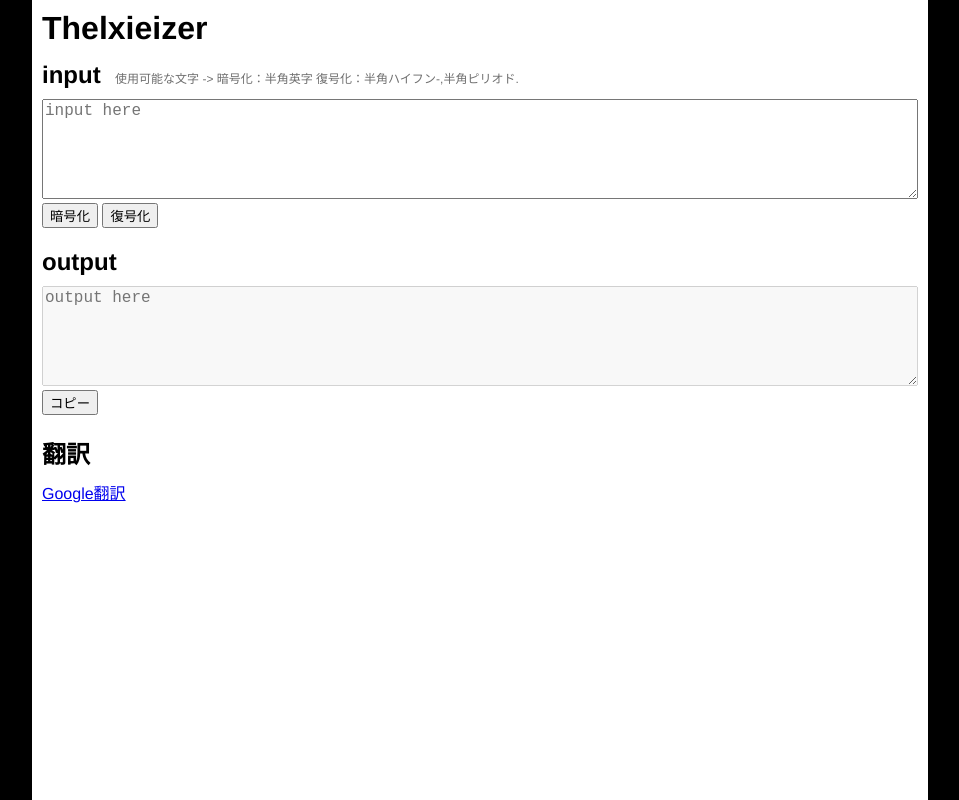
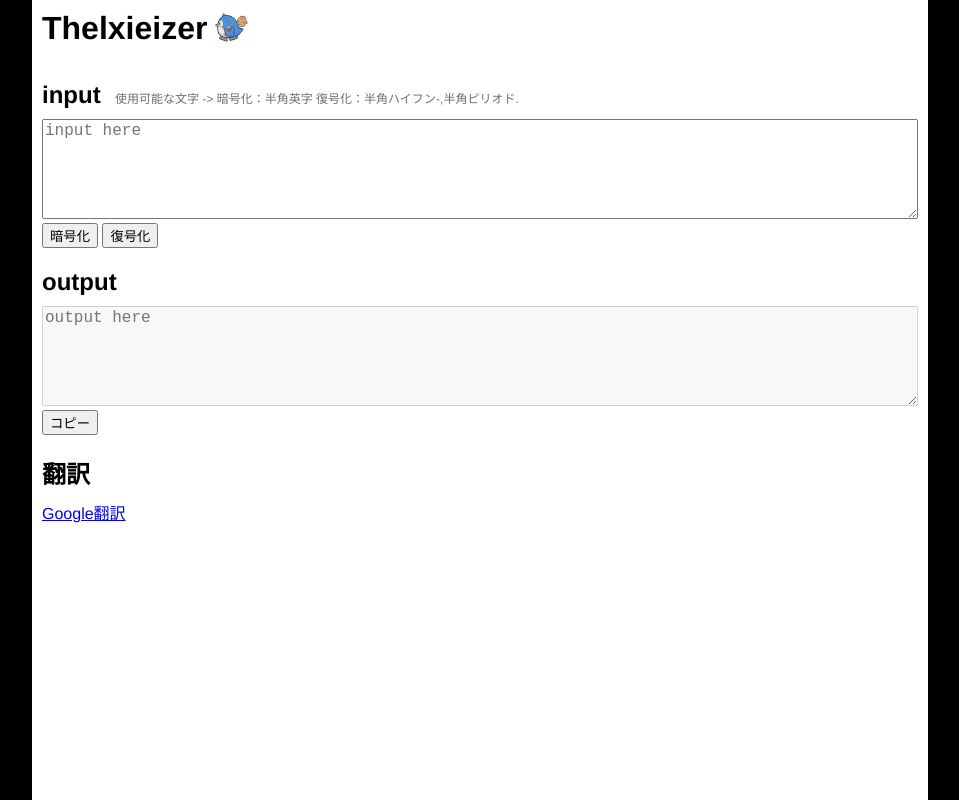
Before and after one commit to Manju2367/Thelxieizer, a website: page index.html in a window 1280 px wide. Shown: the whole page, without its empty margins (160-1119 px from the left). Drawn offline with Linux system fonts and the light colour scheme.

Commit message:
add thelxie.png

```diff
--- a/index.html
+++ b/index.html
@@ -16,7 +16,10 @@
     <div id="container">
 
         <div id="inner-container">
-            <h1>Thelxieizer</h1>
+            <div class="header">
+                <h1>Thelxieizer</h1>
+                <img id="image-thelxie" src="thelxie.png" alt="" width="36px">
+            </div>
 
             <div id="form-container" class="inner-containers">
                 <div class="header">
--- a/style.scss
+++ b/style.scss
@@ -30,7 +30,7 @@ button {
 }
 
 .header {
-    h2, p {
+    h1, h2, p {
         display: inline-block;
     }
 
@@ -56,6 +56,10 @@ div#container {
         padding: 10px;
         background-color: #fff;
 
+        img#image-thelxie {
+            vertical-align: top;
+        }
+
         div.inner-containers:not(:first-of-type) {
             margin-top: 20px;
         }
```
Also changed, not shown: style.css, thelxie.png (added), 1 other file.
